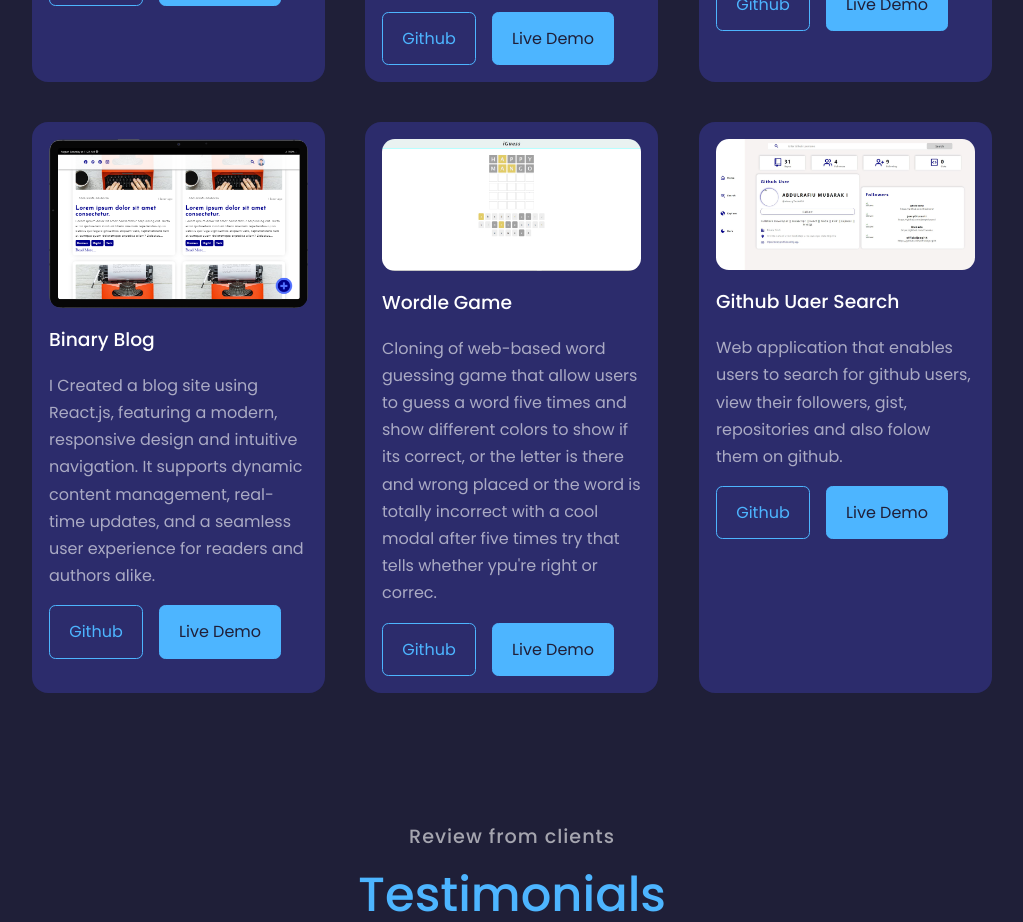
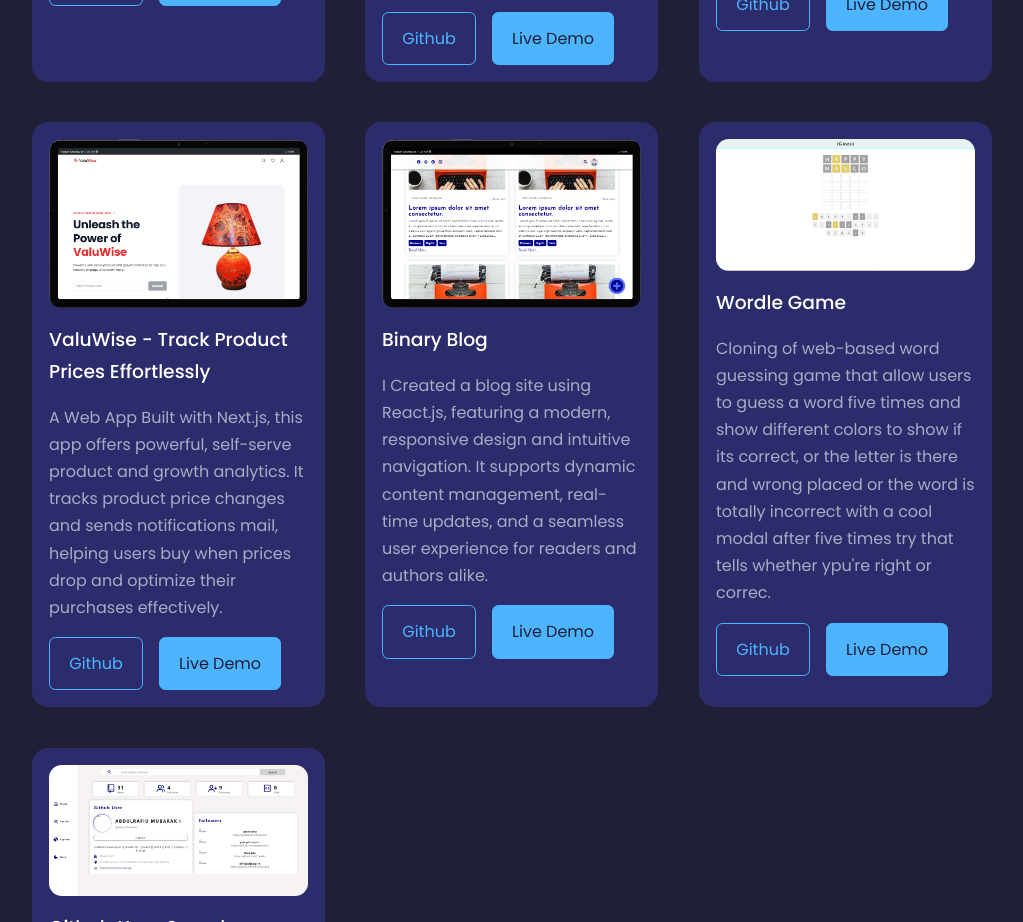
Before and after one commit to BINARY-TECH001/MyPortfolio, a React (Create React App) app: page / in a window 1280 px wide. Shown: the part 5340-6262 px from the top of the page, without its empty margins (128-1151 px from the left). Built offline with nearby package versions, Linux system fonts and the light colour scheme.

Commit message:
Added Valuwise

```diff
--- a/src/components/portfolio/Portfolio.jsx
+++ b/src/components/portfolio/Portfolio.jsx
@@ -8,6 +8,7 @@ import wordle from "../../assets/wordle.JPG";
 import ecommerce from "../../assets/ecommerce.png"
 import bitzsales from "../../assets/bitzsales.png"
 import blog from "../../assets/blog.png"
+import valuwise from "../../assets/valuwise.png"
 
 // ..
 AOS.init({
@@ -40,6 +41,14 @@ const data = [
     demo: "https://socialuibybinary.vercel.app/"
   },
   {
+    id: 2,
+    img: valuwise,
+    title: "ValuWise - Track Product Prices Effortlessly",
+    github: "https://github.com/BINARY-TECH001/SocialMedia-UI",
+    desc: "A Web App Built with Next.js, this app offers powerful, self-serve product and growth analytics. It tracks product price changes and sends notifications mail, helping users buy when prices drop and optimize their purchases effectively.",
+    demo: "https://valuwise.vercel.app//"
+  },
+  {
     id: 3,
     img: blog,
     title: "Binary Blog",
@@ -47,38 +56,6 @@ const data = [
     desc: "I Created a blog site using React.js, featuring a modern, responsive design and intuitive navigation. It supports dynamic content management, real-time updates, and a seamless user experience for readers and authors alike.",
     demo: "https://blogbybinary.vercel.app/"
   },
-  // {
-  //   id: 10,
-  //   img: Img1,
-  //   title: "Meeting Minutes Management System",
-  //   github: "https://github.com/MinuteApp",
-  //   desc: "A web application for taking meetingss minutes by recording the meeting audio and video and transcribing meeting audio text to generate meeting minutes. It also helps in keeping, retrieving and managing meeting minutes.",
-  //   demo: "#"
-  // },
-  // {
-  //   id: 3,
-  //   img: Img3,
-  //   title: "Employees wages Calculator & Report",
-  //   github: "https://github.com//BINARY-TECH001/",
-  //   desc: "A web based application designed using PHP that helps manage employee wages and calculations.",
-  //   demo: "#"
-  // },
-  // {
-  //   id: 6,
-  //   img: Img6,
-  //   title: "Instagram Page Clone Using React & Dexie",
-  //   github: "https://github.com/BINARY-TECH001/ig-clone/",
-  //   desc: "Cloned the Instagram profile page using React.Js and the Dexie for storage.",
-  //   demo: "https://binarytech-IgClone.netlify.app"
-  // },
-  // {
-  //   id: 7,
-  //   img: blog,
-  //   title: "Binary Blog Site",
-  //   github: "https://github.com/BINARY-TECH001/BINARY-BLOG",
-  //   desc: "Blog site desiigned using React.Js. It contains 5+ pages including authentication System, Comment, Posting Features and lots more.",
-  //   demo: "#"
-  // },
   {
     id: 9,
     img: wordle,
```
Also changed, not shown: src/assets/valuwise.png (added).
